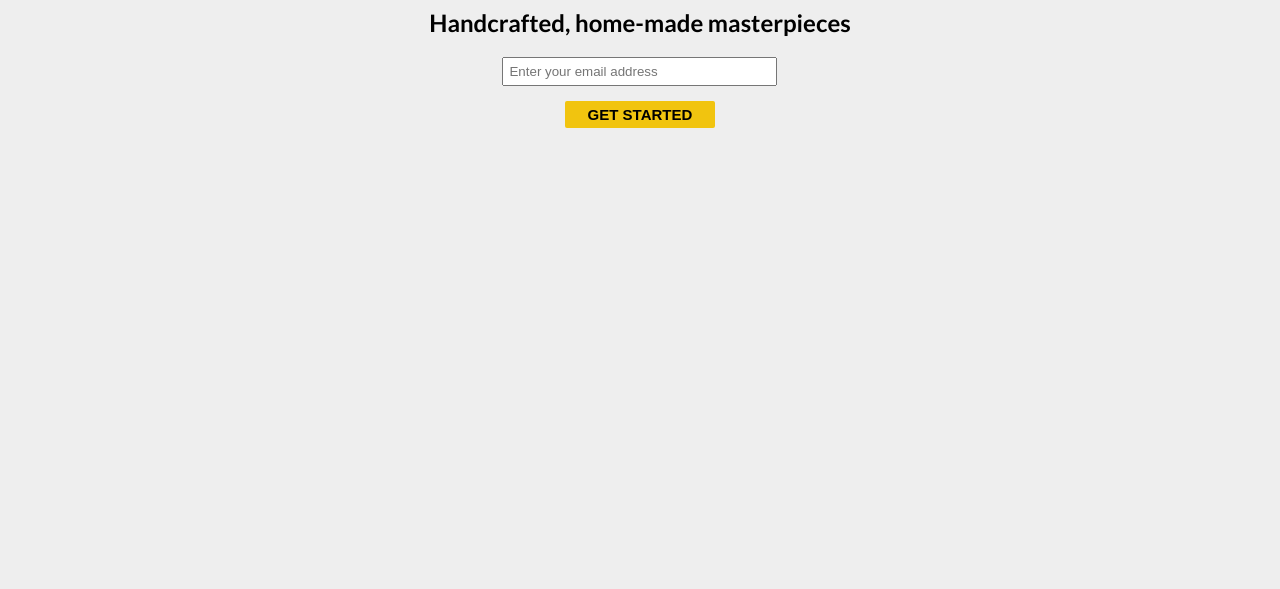
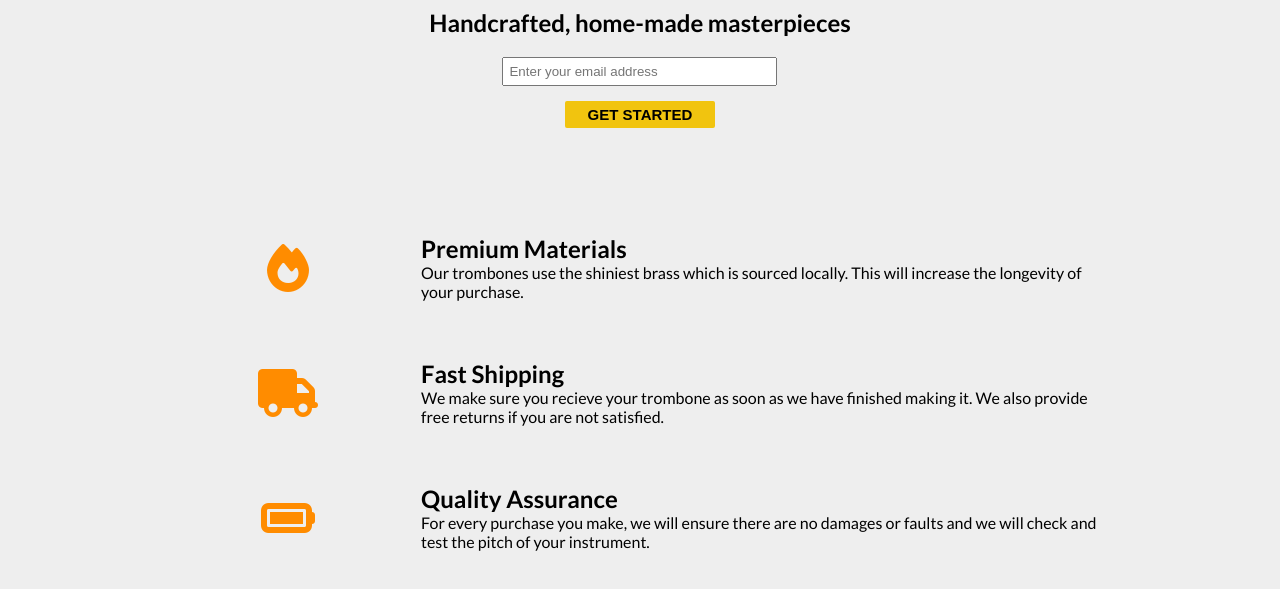
Before and after one commit to chiarastef/freeCodeCamp-projects, a plain HTML site: page responsive-web-design/project-3/index.html in a window 1280 px wide. Shown: the part 75-664 px from the top of the page. Drawn offline with Linux system fonts and the light colour scheme.

Commit message:
Added features section

```diff
--- a/responsive-web-design/project-3/index.html
+++ b/responsive-web-design/project-3/index.html
@@ -4,6 +4,10 @@
     <meta charset="UTF-8" />
     <meta http-equiv="X-UA-Compatible" content="IE=edge" />
     <meta name="viewport" content="width=device-width, initial-scale=1.0" />
+    <script
+      src="https://kit.fontawesome.com/9bdeaf89e7.js"
+      crossorigin="anonymous"
+    ></script>
     <title>Landing Page</title>
     <link rel="stylesheet" href="styles.css" />
   </head>
@@ -13,7 +17,7 @@
         <img src="images/landing-page-logo.png" alt="Original trombones logo" />
       </div>
       <ul class="nav-links">
-        <li><a href="#">Features</a></li>
+        <li><a href="#features">Features</a></li>
         <li><a href="#">How it works</a></li>
         <li><a href="#">Pricing</a></li>
       </ul>
@@ -26,5 +30,46 @@
         <input type="submit" value="get started" class="button" />
       </form>
     </main>
+
+    <section id="features">
+      <div class="single-feature">
+        <div class="icon">
+          <i class="fas fa-3x fa-fire"></i>
+        </div>
+        <div class="feature-description">
+          <h2>Premium Materials</h2>
+          <p>
+            Our trombones use the shiniest brass which is sourced locally. This
+            will increase the longevity of your purchase.
+          </p>
+        </div>
+      </div>
+
+      <div class="single-feature">
+        <div class="icon">
+          <i class="fa fa-3x fa-truck"></i>
+        </div>
+        <div class="feature-description">
+          <h2>Fast Shipping</h2>
+          <p>
+            We make sure you recieve your trombone as soon as we have finished
+            making it. We also provide free returns if you are not satisfied.
+          </p>
+        </div>
+      </div>
+
+      <div class="single-feature">
+        <div class="icon">
+          <i class="fa fa-3x fa-battery-full"></i>
+        </div>
+        <div class="feature-description">
+          <h2>Quality Assurance</h2>
+          <p>
+            For every purchase you make, we will ensure there are no damages or
+            faults and we will check and test the pitch of your instrument.
+          </p>
+        </div>
+      </div>
+    </section>
   </body>
 </html>
--- a/responsive-web-design/project-3/styles.css
+++ b/responsive-web-design/project-3/styles.css
@@ -12,7 +12,6 @@ body {
 }
 
 /* Navbar */
-
 nav {
   background-color: #eee;
   position: fixed;
@@ -46,11 +45,9 @@ li a {
   color: #000;
   text-decoration: none;
 }
-
 /* End navbar */
 
 /* Main */
-
 main {
   display: flex;
   flex-direction: column;
@@ -85,9 +82,44 @@ form input[type="submit"] {
   padding: 5px 16px;
   margin: 15px 0;
   cursor: pointer;
+  transition: all 300ms ease-in-out;
 }
 
+form input[type="submit"]:hover {
+  background-color: #ffa500;
+}
 /* End main */
+
+/* Features */
+#features {
+  margin-top: 30px;
+}
+
+.single-feature {
+  display: flex;
+  flex-direction: row;
+  justify-content: center;
+}
+
+.single-feature .icon {
+  display: flex;
+  justify-content: center;
+  align-items: center;
+  color: #ff8c00;
+  height: 125px;
+  width: 20%;
+}
+
+.single-feature .feature-description {
+  display: flex;
+  flex-direction: column;
+  justify-content: center;
+  height: 125px;
+  width: 55%;
+  padding: 5px;
+}
+
+/* End features */
 
 @media (max-width: 320px) {
   /* Navbar */
@@ -117,6 +149,19 @@ form input[type="submit"] {
     width: 100%;
   }
   /* End navbar */
+
+  /* Features */
+  .single-feature .icon {
+    display: none;
+  }
+
+  .single-feature .feature-description {
+    width: 90%;
+    text-align: center;
+    padding: 0;
+    height: 130px;
+  }
+  /* End features */
 }
 
 @media (max-width: 768px) {
@@ -138,7 +183,13 @@ form input[type="submit"] {
 
   /* Main */
   main {
-    margin-top: 120px;
+    margin-top: 125px;
   }
   /* End main */
+
+  /* Features */
+  #features {
+    margin-top: 0;
+  }
+  /* End features */
 }
```
